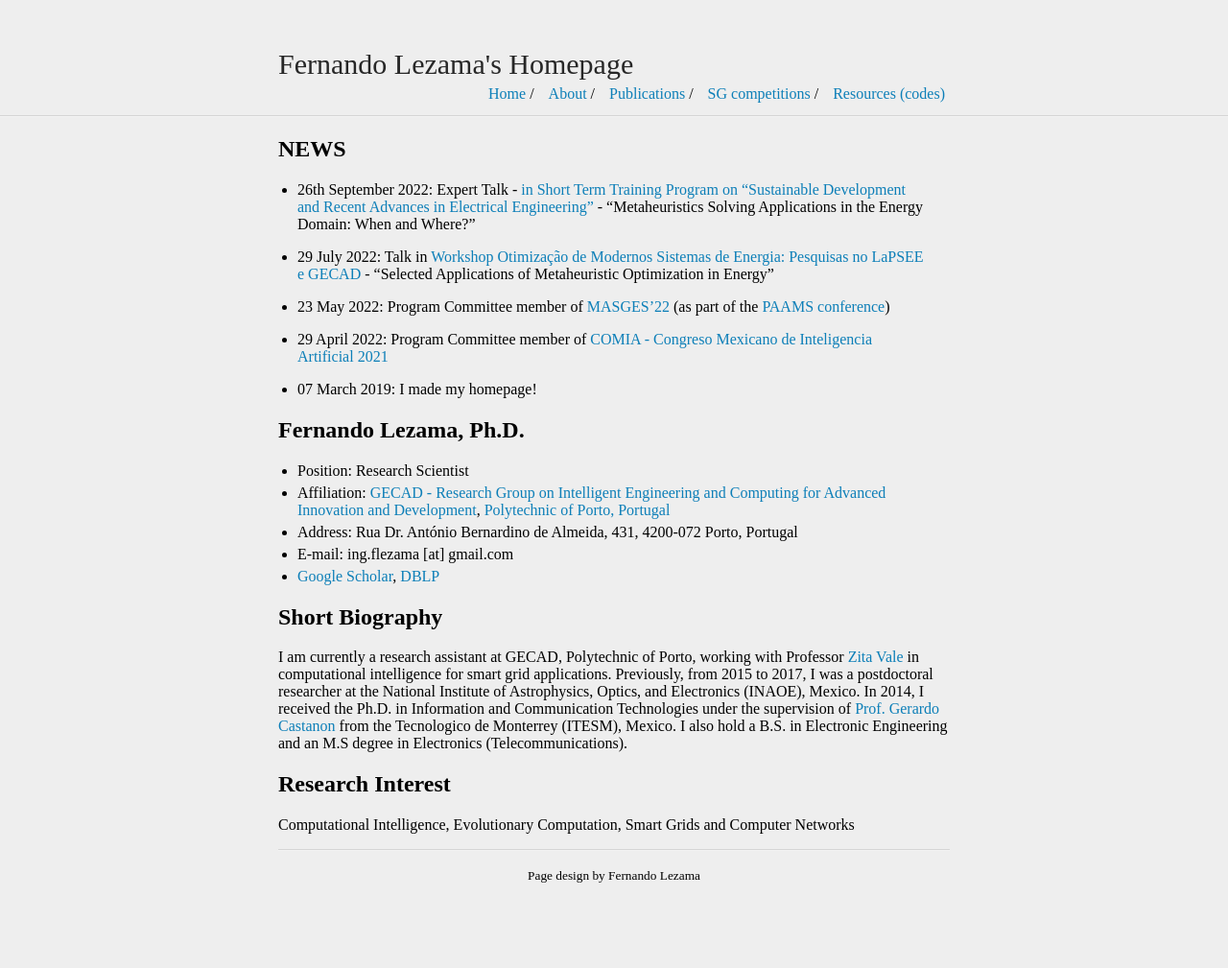
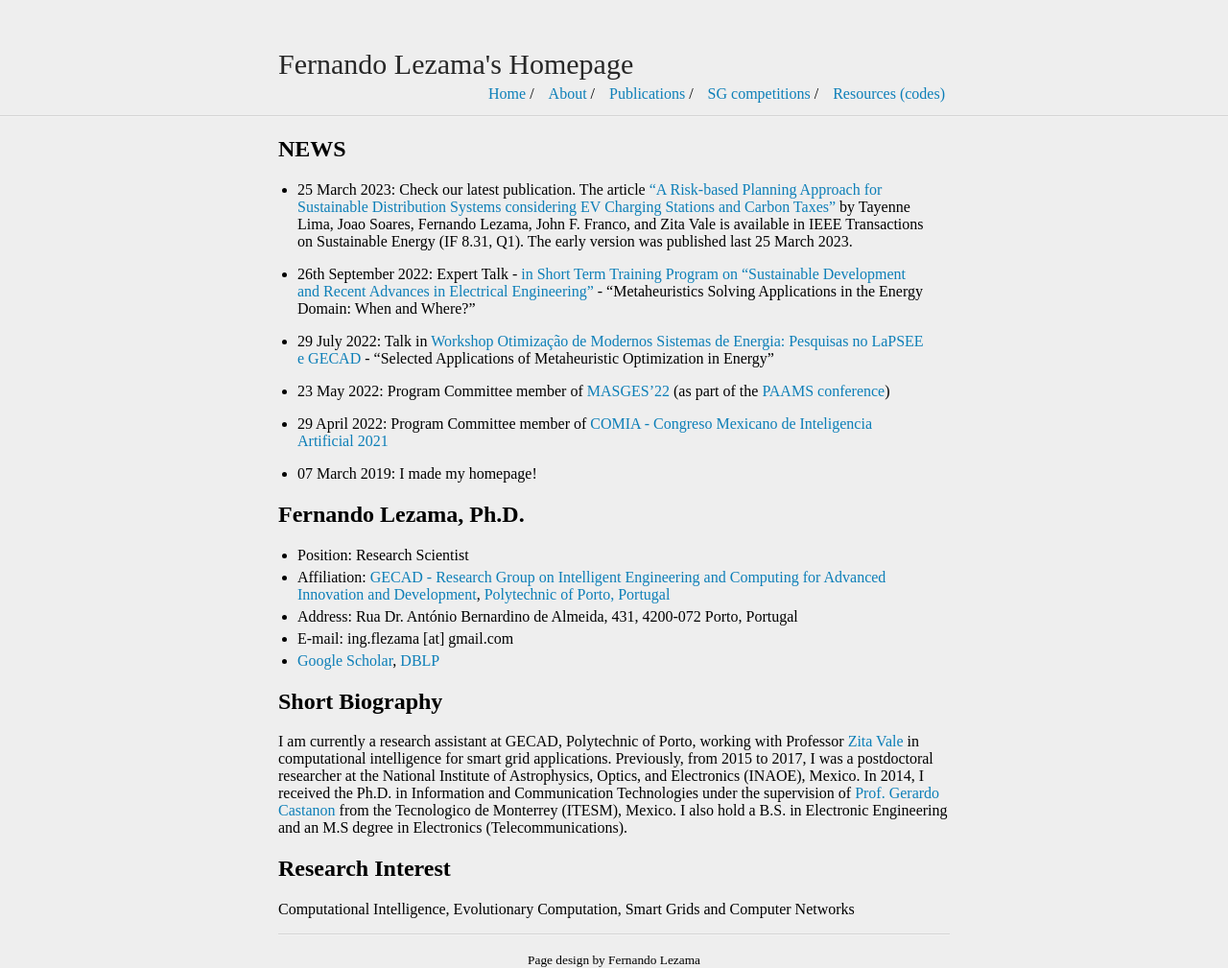
Before and after one commit to fernandolezama/fernandolezama.github.io, a Jekyll site: the page built from index.md, in a window 1280 px wide. Shown: the whole page at 96% size. Built offline with Jekyll 4.4.1, drawn with Linux system fonts in a browser that asks for light colours; before the commit the page ends 921 px from its top, so only the background shows below that.

Commit message:
Update index.md

```diff
--- a/index.md
+++ b/index.md
@@ -5,6 +5,8 @@ title: Fernando Lezama's Homepage
 
 
 ## NEWS
+* 25 March 2023: Check our latest publication. The article [“A Risk-based Planning Approach for Sustainable Distribution Systems considering EV Charging Stations and Carbon Taxes”](https://ieeexplore.ieee.org/abstract/document/10081007) by Tayenne Lima, Joao Soares, Fernando Lezama, John F. Franco, and Zita Vale is available in IEEE Transactions on Sustainable Energy (IF 8.31, Q1). The early version was published last 25 March 2023.
+
 * 26th September 2022: Expert Talk - [in Short Term Training Program on “Sustainable Development and Recent Advances in Electrical
 Engineering”](https://sites.google.com/view/icstace/keynote-speakers?authuser=0) - "Metaheuristics Solving Applications in the Energy Domain: When and Where?"
 
```
